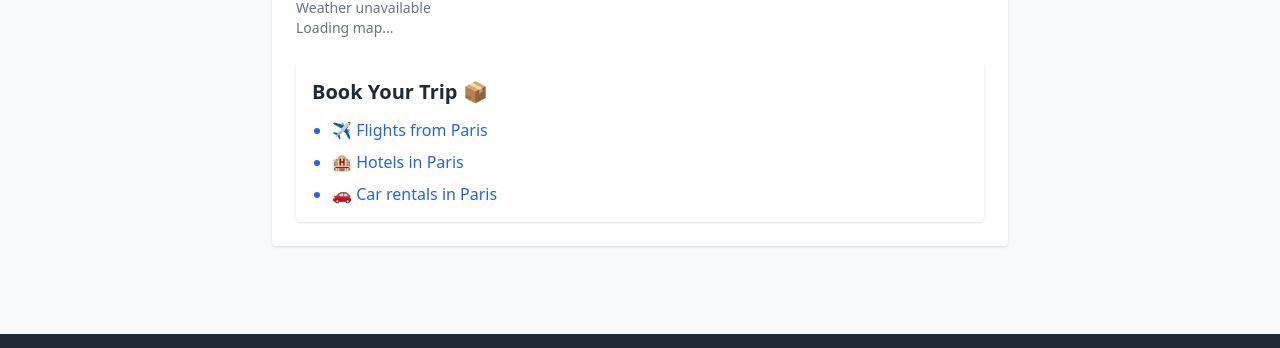
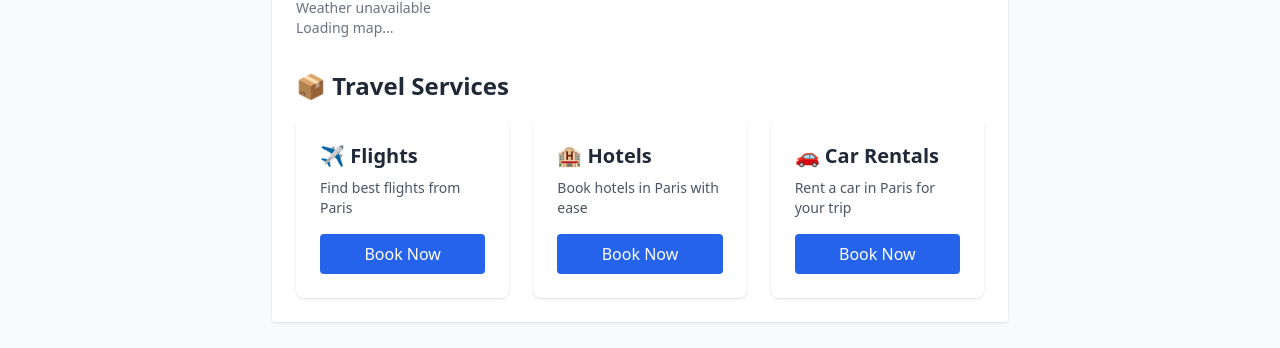
Before and after one commit to Mohamed-gif13/travel-planner-app, a React (Vite) app: page /destination/1 in a window 1280 px wide. Shown: the part 566-914 px from the top of the page. Built offline with nearby package versions, Linux system fonts and the light colour scheme; no server answers.

Commit message:
Style Skyscanner links as cards with 'Book Now' buttons

```diff
--- a/src/components/SkyscannerLinks.jsx
+++ b/src/components/SkyscannerLinks.jsx
@@ -3,26 +3,48 @@ export default function SkyscannerLinks({ city }) {
 
     const citySlug = city.toLowerCase().replace(/\s+/g, "-");
 
+    const links = [
+      {
+        title: "✈️ Flights",
+        desc: `Find best flights from ${city}`,
+        url: `https://www.skyscanner.com/transport/flights-from/${citySlug}/`,
+      },
+      {
+        title: "🏨 Hotels",
+        desc: `Book hotels in ${city} with ease`,
+        url: `https://www.skyscanner.com/hotels/${citySlug}/`,
+      },
+      {
+        title: "🚗 Car Rentals",
+        desc: `Rent a car in ${city} for your trip`,
+        url: `https://www.skyscanner.com/car-hire/${citySlug}/`,
+      },
+    ];
+
     return (
-      <div className="mt-6 bg-white dark:bg-gray-800 p-4 rounded shadow">
-        <h3 className="text-xl font-semibold mb-3">Book Your Trip 📦</h3>
-        <ul className="list-disc pl-5 text-blue-600 dark:text-blue-400 space-y-2">
-          <li>
-            <a href={`https://www.skyscanner.com/transport/flights-from/${citySlug}/`} target="_blank" rel="noopener noreferrer">
-              ✈️ Flights from {city}
-            </a>
-          </li>
-          <li>
-            <a href={`https://www.skyscanner.com/hotels/${citySlug}/`} target="_blank" rel="noopener noreferrer">
-              🏨 Hotels in {city}
-            </a>
-          </li>
-          <li>
-            <a href={`https://www.skyscanner.com/car-hire/${citySlug}/`} target="_blank" rel="noopener noreferrer">
-              🚗 Car rentals in {city}
-            </a>
-          </li>
-        </ul>
+      <div className="mt-8">
+        <h3 className="text-2xl font-bold mb-4 text-gray-800 dark:text-white">📦 Travel Services</h3>
+        <div className="grid grid-cols-1 md:grid-cols-3 gap-6">
+          {links.map((link, index) => (
+            <div
+              key={index}
+              className="bg-white dark:bg-gray-800 p-6 rounded-lg shadow hover:shadow-xl transition-all duration-300 flex flex-col justify-between"
+            >
+              <div>
+                <h4 className="text-xl font-semibold text-gray-800 dark:text-white mb-2">{link.title}</h4>
+                <p className="text-sm text-gray-600 dark:text-gray-300 mb-4">{link.desc}</p>
+              </div>
+              <a
+                href={link.url}
+                target="_blank"
+                rel="noopener noreferrer"
+                className="mt-auto inline-block text-center bg-blue-600 text-white px-4 py-2 rounded hover:bg-blue-700 transition"
+              >
+                Book Now
+              </a>
+            </div>
+          ))}
+        </div>
       </div>
     );
   }
```
